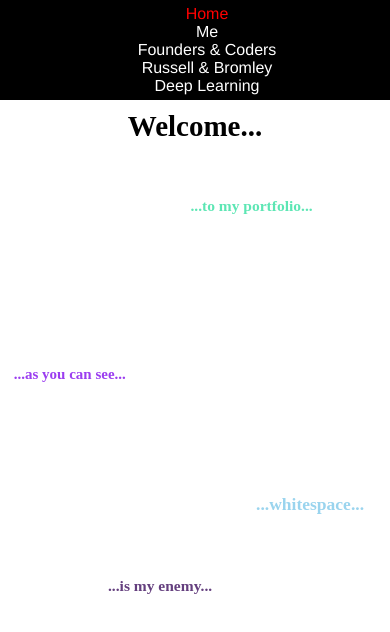
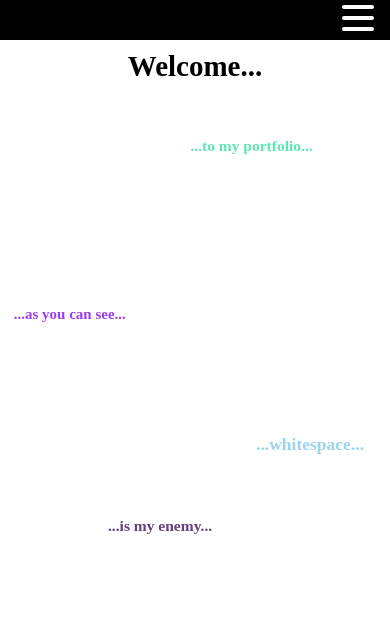
Before and after one commit to harryyy27/portfolio, a React (Create React App) app: page / in a window 390 px wide. Shown: the top 632 px of the page. Built offline with nearby package versions, Linux system fonts and the light colour scheme.

Commit message:
added burger menu and animation

```diff
--- a/src/App.js
+++ b/src/App.js
@@ -21,6 +21,10 @@ export default function App() {
     return [loc,setLoc]
   }
   const [page, handleComponent]=useLocalState()
+  const [burgerOpen, burgerChange] = useState(false)
+  const burgerHandle=()=>{
+      burgerChange(!burgerOpen)
+  }
   useEffect(()=>{
     window.addEventListener("load",()=>{
       let page = localStorage.getItem('page')
@@ -66,24 +70,24 @@ export default function App() {
     }
     return (
         <Router>
-          <Header handleImport={handleImport}page={page}/>
-          <Route path='/' exact strict render={()=><Home />}/>
+          <Header handleImport={handleImport}page={page} burgerOpen={burgerOpen} burgerHandle={burgerHandle}/>
+          <Route path='/' exact strict render={()=><Home burgerOpen={burgerOpen}/>}/>
 
           <Route path='/me' exact strict render={()=>
             Me !==undefined&&Me !== null?
-            <Me />: null}/>
+            <Me burgerOpen={burgerOpen}/>: null}/>
 
           <Route path='/foundersandcoders' exact strict render={()=>
             Foundersandcoders !==undefined&&Foundersandcoders!==null?
-            <Foundersandcoders />:null}/>
+            <Foundersandcoders burgerOpen={burgerOpen}/>:null}/>
 
           <Route path='/russellandbromley' exact strict render={()=>
             Russellandbromley !==undefined&& Russellandbromley !==null?
-            <Russellandbromley/>:null}/>
+            <Russellandbromley burgerOpen={burgerOpen}/>:null}/>
 
           <Route path='/deeplearning' exact strict render={()=>
             Deeplearning !==undefined&&Deeplearning !== null?
-            <Deeplearning />: null}/>
+            <Deeplearning burgerOpen={burgerOpen}/>: null}/>
 
           {/* <Route path='/canvas' exact strict render={()=>
             Canvas !== undefined && Canvas!==null?
--- a/src/components/header.js
+++ b/src/components/header.js
@@ -1,15 +1,18 @@
-import React from 'react'
-import {HeaderElement, Nav,NavList,ListElement} from '../components/styled'
+import React, {useState, useEffect} from 'react'
+import Burger from '../pages/img/burger.png';
+import {HeaderElement, Nav,NavList,ListElement, BurgerButton} from '../components/styled'
 import {NavLink} from 'react-router-dom'
 const Header =(props)=>{
+
         return(
             <HeaderElement>
-                <Nav>
+                <Nav open={props.burgerOpen}>
                     <NavList>
                         <ListElement>
                             <NavLink exact to='/'
                             onClick={(e)=>{
                                 props.handleImport('home')
+                                props.burgerHandle()
                             }}
                             activeStyle={{color:'red'}}
 
@@ -18,24 +21,28 @@ const Header =(props)=>{
                         <ListElement>
                             <NavLink onClick={(e)=>{
                                 props.handleImport('me')
+                                props.burgerHandle()
                             }}to='/me' activeStyle={{color:'red'}}
                             style={{color: 'white', textDecoration: 'none'}}>Me</NavLink>
                         </ListElement>
                         <ListElement>
                             <NavLink onClick={(e)=>{
                                 props.handleImport('foundersandcoders')
+                                props.burgerHandle()
                             }}to='/foundersandcoders' activeStyle={{color:'red'}}
                             style={{color: 'white', textDecoration: 'none'}}>Founders & Coders</NavLink>
                         </ListElement>
                         <ListElement>
                             <NavLink onClick={(e)=>{
                                 props.handleImport('russellandbromley')
+                                props.burgerHandle()
                             }}to='/russellandbromley' activeStyle={{color:'red'}}
                             style={{color: 'white', textDecoration: 'none'}}>Russell & Bromley</NavLink>
                         </ListElement>
                         <ListElement>
                             <NavLink onClick={(e)=>{
                                 props.handleImport('deeplearning')
+                                props.burgerHandle()
                             }}to='/deeplearning' activeStyle={{color:'red'}}
                             style={{color: 'white', textDecoration: 'none'}}>Deep Learning</NavLink>
                         </ListElement>
@@ -53,6 +60,11 @@ const Header =(props)=>{
                         </ListElement> */}
                     </NavList>
                 </Nav>
+                <BurgerButton open={props.burgerOpen}onClick={props.burgerHandle}>
+                        <div></div>
+                        <div></div>
+                        <div></div>
+                </BurgerButton>
             </HeaderElement>
         )
 
--- a/src/components/styled.js
+++ b/src/components/styled.js
@@ -5,7 +5,7 @@ const Wrapper = styled.main`
 
 
     @media(max-width: 614px){
-        top: 100px;
+        transform: ${({ open }) => open ? 'translateY(100px)' : 'translateY(40px)'};
         width:100vw;
     }
 
@@ -40,13 +40,63 @@ const ComponentWrapper = styled.div`
     width: 100%;
 `
 const Nav = styled.nav`
+    position: relative;
+    top:0px;
     background: black;
     height: 20vh;
     @media(max-width: 614px){
+        position: fixed;
+        transform: ${({ open }) => open ? 'translateY(0)' : 'translateY(-100%)'};
         height: 100px;
+        position: absolute;
+        width:100vw;
+    }
 
+`
+const BurgerButton= styled.button`
+  @media(min-width: 615px){
+      display: none;
+  }
+  position: absolute;
+  top: 5%;
+  right: 1rem;
+  display: flex;
+  flex-direction: column;
+  justify-content: space-around;
+  width: 2rem;
+  height: 2rem;
+  background: transparent;
+  border: none;
+  cursor: pointer;
+  padding: 0;
+  z-index: 10;
+
+  &:focus {
+    outline: none;
+  }
+
+  div {
+    width: 2rem;
+    height: 0.25rem;
+    background: white;
+    border-radius: 10px;
+    transition: all 0.3s linear;
+    position: relative;
+    transform-origin: 1px;
+
+    :first-child {
+      transform: ${({ open }) => open ? 'rotate(45deg)' : 'rotate(0)'};
     }
-    position: relative;
+
+    :nth-child(2) {
+      opacity: ${({ open }) => open ? '0' : '1'};
+      transform: ${({ open }) => open ? 'translateX(20px)' : 'translateX(0)'};
+    }
+
+    :nth-child(3) {
+      transform: ${({ open }) => open ? 'rotate(-45deg)' : 'rotate(0)'};
+    }
+  }
 `
 const NavList = styled.ul`
     display: flex;
@@ -102,11 +152,15 @@ const Heading = styled.h1`
 `
 const HeaderElement = styled.header`
     width: 100vw;
+    @media(max-width: 614px){
+        height: 2.5rem;
+    }
     padding:0px;
     margin: 0px
     z-index: 100;
     position: fixed;
     top: 0px
+    background: black;
 `
 const Paragraph = styled.p`
     font-family: Helvetica;
@@ -115,6 +169,7 @@ const Paragraph = styled.p`
     width: 80%;
     padding: 0px 0px 10px 0px;
 `
+
 const SubHeading = styled.h2`
 
         position: ${props=>props.position};
@@ -143,7 +198,6 @@ const Caption = styled.figcaption`
     text-align: center;
 `
 const Figure = styled.figure`
-
     text-align: center;
 
 
@@ -160,4 +214,4 @@ const Me = styled.img`
     }
 
 `
-export {Me,Wrapper,Heading, Nav, NavList, ListElement,HeaderElement,SubHeading,Paragraph,Canvas,Frame,ComponentWrapper,Anchor,Image,Figure,Caption,Container }
+export {Me,Wrapper,Heading, Nav, NavList, ListElement,HeaderElement,SubHeading,Paragraph,Canvas,Frame,ComponentWrapper,Anchor,Image,Figure,Caption,Container,BurgerButton }
--- a/src/pages/canvas.js
+++ b/src/pages/canvas.js
@@ -1,15 +1,14 @@
 import React from 'react'
 import Animate from '../components/animate.js'
 import {Wrapper,Heading} from '../components/styled'
-class Canvas extends React.Component{
-    render() {
+const Canvas=(props)=>{
         return(
-            <Wrapper>
+            <Wrapper open={props.burgerOpen}>
                 <Heading>I also like to play with Canvas...</Heading>
                 <Animate />
             </Wrapper>
         )
-    }
+
 }
 
 export default Canvas;
--- a/src/pages/contact.js
+++ b/src/pages/contact.js
@@ -1,7 +1,7 @@
 import React,{useState,useEffect} from 'react';
 import {SubHeading, Heading,Wrapper,Anchor} from '../components/styled'
 
-const Contact = () =>{
+const Contact = (props) =>{
     const [position,setPosition] = useState('absolute')
         useEffect(()=>{
                 // setPosition("absolute");
@@ -10,7 +10,7 @@ const Contact = () =>{
                 }
         },[])
     return (
-        <Wrapper>
+        <Wrapper open={props.burgerOpen}>
             <Heading></Heading>
             <SubHeading
                         position={position}
--- a/src/pages/foundersandcoders.js
+++ b/src/pages/foundersandcoders.js
@@ -1,9 +1,9 @@
 import React from 'react';
 import {Wrapper,Heading,Paragraph,Frame,ComponentWrapper,Anchor,Figure,Caption} from '../components/styled'
 
-const Foundersandcoders=()=>{
+const Foundersandcoders=(props)=>{
     return(
-        <Wrapper>
+        <Wrapper open={props.burgerOpen}>
             <Heading>
                 Founders & Coders
             </Heading>
--- a/src/pages/home.js
+++ b/src/pages/home.js
@@ -1,16 +1,12 @@
 import React,{useState, useEffect} from 'react'
 import {Wrapper, Heading, SubHeading} from '../components/styled'
 
-const Home =()=> {
+const Home =(props)=> {
         const sizeArr = [Math.ceil(50+Math.random()*20),Math.ceil(30+Math.random()*20),Math.ceil(20+Math.random()*10),Math.ceil(30+Math.random()*10),Math.ceil(25+Math.random()*10)]
 
         const [position,setPosition] = useState('absolute')
-        if(window.innerWidth<700){
-            var [size,handleSize]= useState(sizeArr.map(el=>el/2))
-        }
-        else {
-            var [size,handleSize]=useState(sizeArr)
-        }
+        const [size,handleSize]= useState(window.innerWidth<700?sizeArr.map(el=>el/2):sizeArr)
+
         useEffect(()=>{
                 // setPosition("absolute");
                 return ()=>{
@@ -41,7 +37,7 @@ const Home =()=> {
             }
         })
         return(
-            <Wrapper>
+            <Wrapper open={props.burgerOpen}>
                     <Heading
                         x={30*Math.random()}
                         y={0}
--- a/src/pages/me.js
+++ b/src/pages/me.js
@@ -1,6 +1,6 @@
 import React,{useState,useEffect} from 'react'
 import {Wrapper, Paragraph,Heading} from '../components/styled'
-const Me=()=>{
+const Me=(props)=>{
     // const [size,setSize]=useState('16')
     // useEffect(()=>{
     //     return ()=>{
@@ -8,7 +8,7 @@ const Me=()=>{
     //     }
     // },[])
     return(
-        <Wrapper>
+        <Wrapper open={props.burgerOpen}>
             <Heading>Me</Heading>
             <Paragraph >
                 Hi, my name's Harry. I'm currently a full stack developer working at Russell and Bromley and have recently developed a hobby in machine learning.
--- a/src/pages/russellandbromley.js
+++ b/src/pages/russellandbromley.js
@@ -1,8 +1,8 @@
 import React from 'react';
 import {Wrapper, Heading, Paragraph,SubHeading} from '../components/styled'
-function Russellandbromley(){
+function Russellandbromley(props){
     return(
-        <Wrapper>
+        <Wrapper open={props.burgerOpen}>
             <Heading>Russell and Bromley</Heading>
                 <Paragraph>
                     My work with <strong style={{color:"red"}}>Russell and Bromley</strong> has mainly been an ongoing collaboration with Oracle involving development of my <strong style={{color:"red"}}>eCommerce</strong> knowledge whilst simultaneously learning how to use the <strong style={{color:"red"}}>Oracle Commerce Cloud</strong> along with <strong style={{color:"red"}}>Knockout.js</strong>, all of which I've successfully managed to achieve. A lot of my work was debugging the website and regression testing to ensure every change had no side effects elsewhere (which was surprisingly common). This gave me a lot of ideas for side projects.
```
Also changed, not shown: src/pages/deeplearning.js (+3 -4 lines), src/pages/img/burger.png (added).
